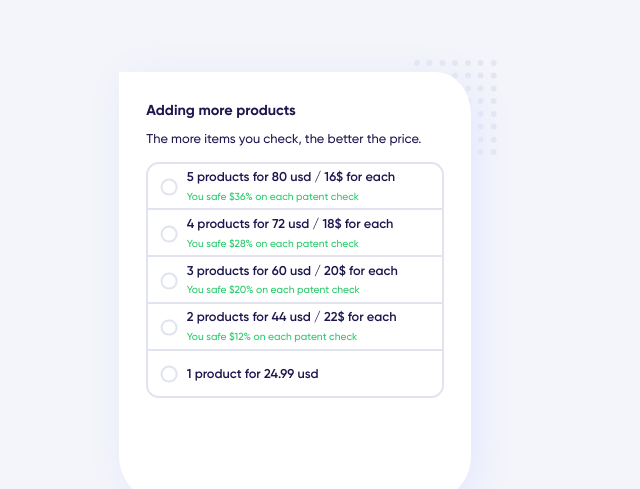
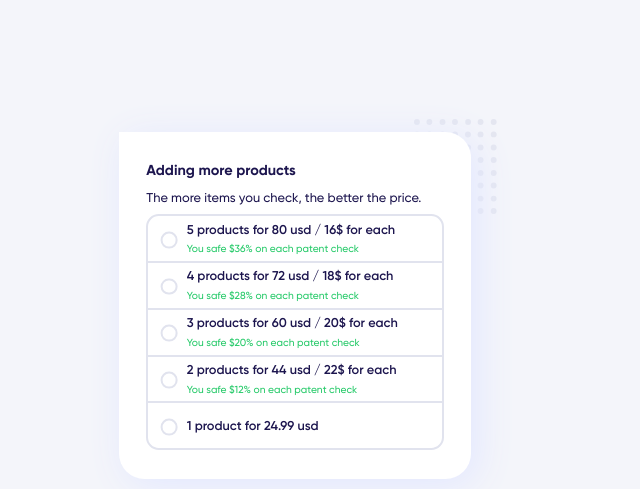
Before and after one commit to Chiga2030/testform, a React (Create React App) app: page / in a window 1280 px wide. Shown: the part 101-590 px from the top of the page, without its empty margins (332-972 px from the left). Built offline with nearby package versions, Linux system fonts and the light colour scheme.

Commit message:
fixed any displayed artefacts

```diff
--- a/src/components/AddProducts/AddProducts.module.css
+++ b/src/components/AddProducts/AddProducts.module.css
@@ -1,5 +1,5 @@
 .button {
-  background: url(./img/plus.svg) no-repeat center right;
+  background: url(./img/plus.svg) no-repeat center right/.9vw;
   border: none;
   color: var(--main-button-color);
   cursor: pointer;
--- a/src/components/Form/Form.module.css
+++ b/src/components/Form/Form.module.css
@@ -1,7 +1,7 @@
 .form {
   background: var(--main-bg-color);
-  border-radius: 0 10% 10%;
-  height: 28.8vw;
+  border-radius: 0 2vw 2vw;
+  height: auto;
   padding: 2.24vw 2.12vw;
   width: 23.24vw;
   box-shadow: .5vw .5vw 3vw var(--shadow-color);
--- a/src/components/FormWrapper/FormWrapper.module.css
+++ b/src/components/FormWrapper/FormWrapper.module.css
@@ -1,6 +1,6 @@
 .wrapper {
   background: url(./img/dottes.svg) no-repeat top right/6.5vw;
-  height: 36.4vw;
+  height: auto;
   width: 28.5vw;
   padding: 1vw 1vw 0 0;
 }
--- a/src/components/ProductSelectionBlock/ProductSelectionBlock.module.css
+++ b/src/components/ProductSelectionBlock/ProductSelectionBlock.module.css
@@ -10,6 +10,7 @@
 .list {
   list-style: none;
   padding: 0;
+  margin: 0;
 }
 
 .column {
--- a/src/components/SecurePayment/SecurePayment.module.css
+++ b/src/components/SecurePayment/SecurePayment.module.css
@@ -6,6 +6,7 @@
 
 .imgLabel {
   margin-right: .2vw;
+  height: .9vw;
 }
 
 .textField {
```
Also changed, not shown: 1 other file (tests, documents, lock files or other folders).
